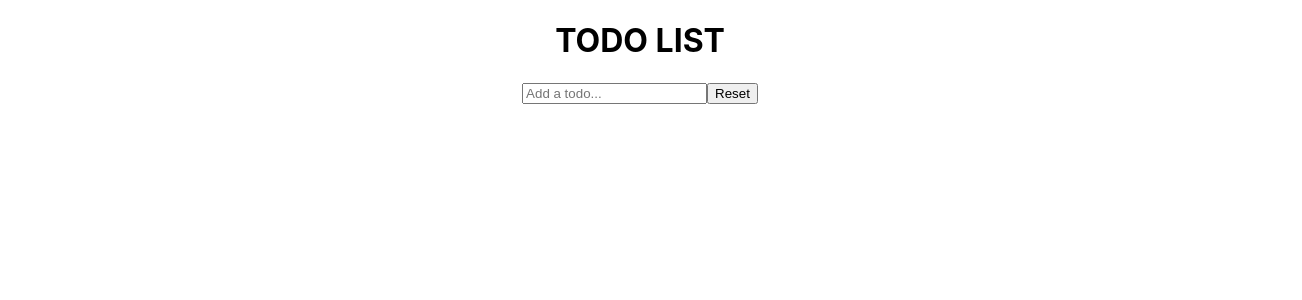
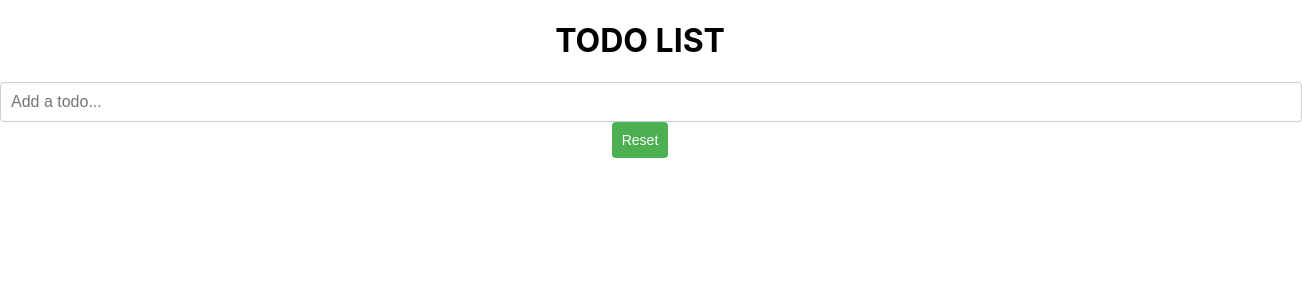
Before and after one commit to ajay09a/Task, a React (Create React App) app: page / in a window 1280 px wide. Shown: the top 300 px of the page, 1302 px wide, since content can reach past the window. Built offline with nearby package versions, Linux system fonts and the light colour scheme.

Commit message:
add some styles and toggle function

```diff
--- a/src/App.css
+++ b/src/App.css
@@ -36,3 +36,45 @@
     transform: rotate(360deg);
   }
 }
+
+
+
+input {
+  width: 100%;
+  padding: 10px;
+  font-size: 16px;
+  border: 1px solid #ccc;
+  border-radius: 4px;
+  outline: none;
+}
+
+.todo-list {
+  display: flex;
+  flex-direction: column;
+}
+
+.todo-card {
+  padding: 10px;
+  margin: 5px 0;
+  border: 1px solid #ccc;
+  border-radius: 4px;
+  cursor: pointer;
+}
+
+.completed {
+  text-decoration: line-through;
+}
+
+button {
+  padding: 10px;
+  font-size: 14px;
+  cursor: pointer;
+  background-color: #4caf50;
+  color: #fff;
+  border: none;
+  border-radius: 4px;
+}
+
+button:hover {
+  background-color: #45a049;
+}
--- a/src/App.js
+++ b/src/App.js
@@ -4,7 +4,7 @@ import './App.css';
 import List from './List';
 
 function App() {
-  const [todos, setTodos] = useState(["list", "item"]);
+  const [todos, setTodos] = useState([]);
   const [input, setInput] = useState('');
 
   const addTodo = () => {
@@ -29,7 +29,7 @@ function App() {
           onKeyPress={(e) => e.key === 'Enter' && addTodo()}
         />
         <button onClick={resetTodos}>Reset</button>
-      <List todos={todos}/>
+      <List todos={todos} setTodos={setTodos}/>
     </div>
   );
 }
--- a/src/List.js
+++ b/src/List.js
@@ -1,12 +1,19 @@
 import React from 'react'
 
 function List(props) {
+    const toggleTodo = (id) => {
+        const updatedTodos = props.todos.map((todo) =>
+          todo.id === id ? { ...todo, completed: !todo.completed } : todo
+        );
+        props.setTodos(updatedTodos);
+      };
   return (
     <div className="todo-list">
         {props.todos.map((todo) => (
           <div
             key={todo.id}
             className={`todo-card ${todo.completed ? 'completed' : ''}`}
+            onClick={() => toggleTodo(todo.id)}
           >
             {todo.text}
           </div>
```
